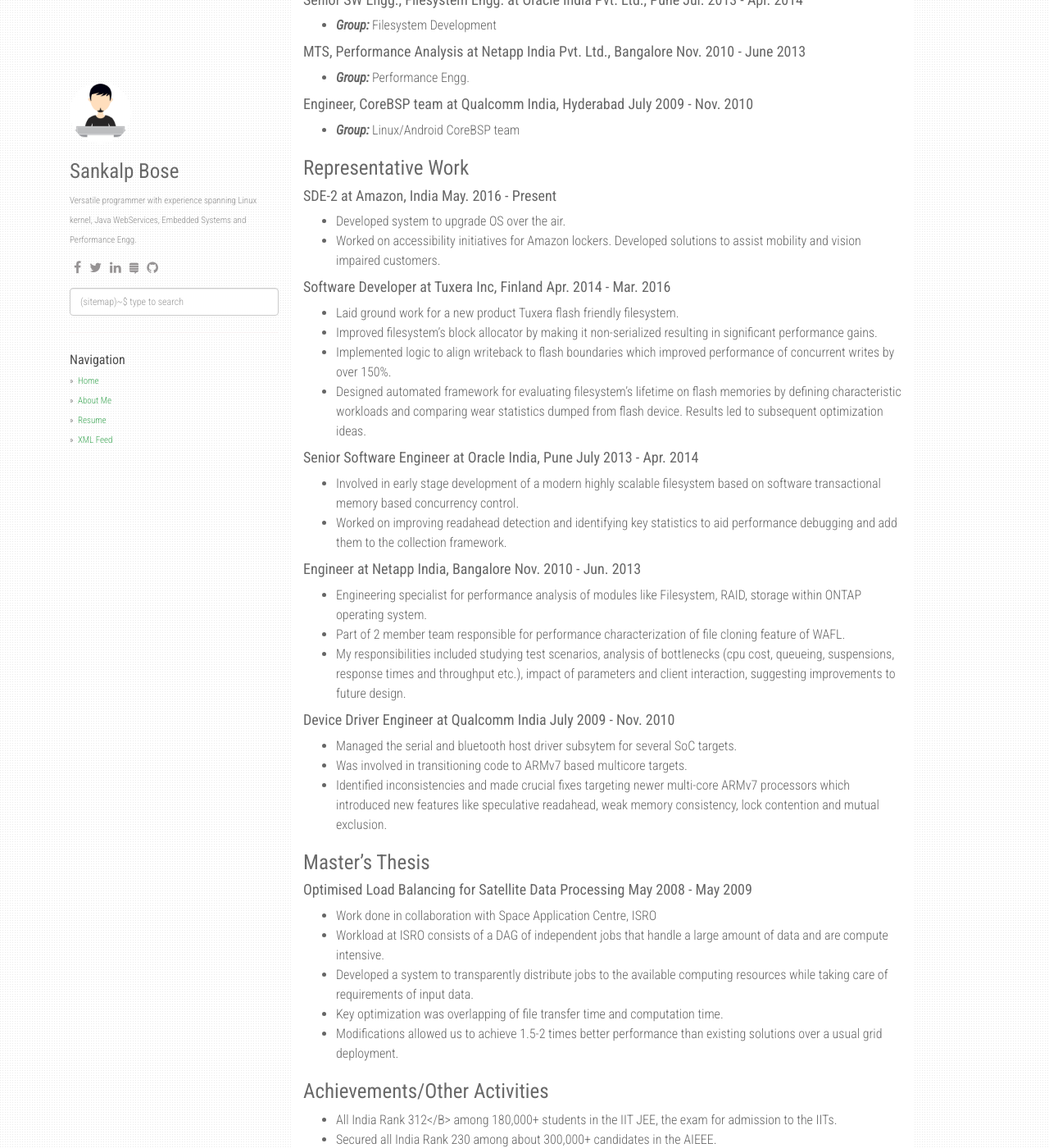
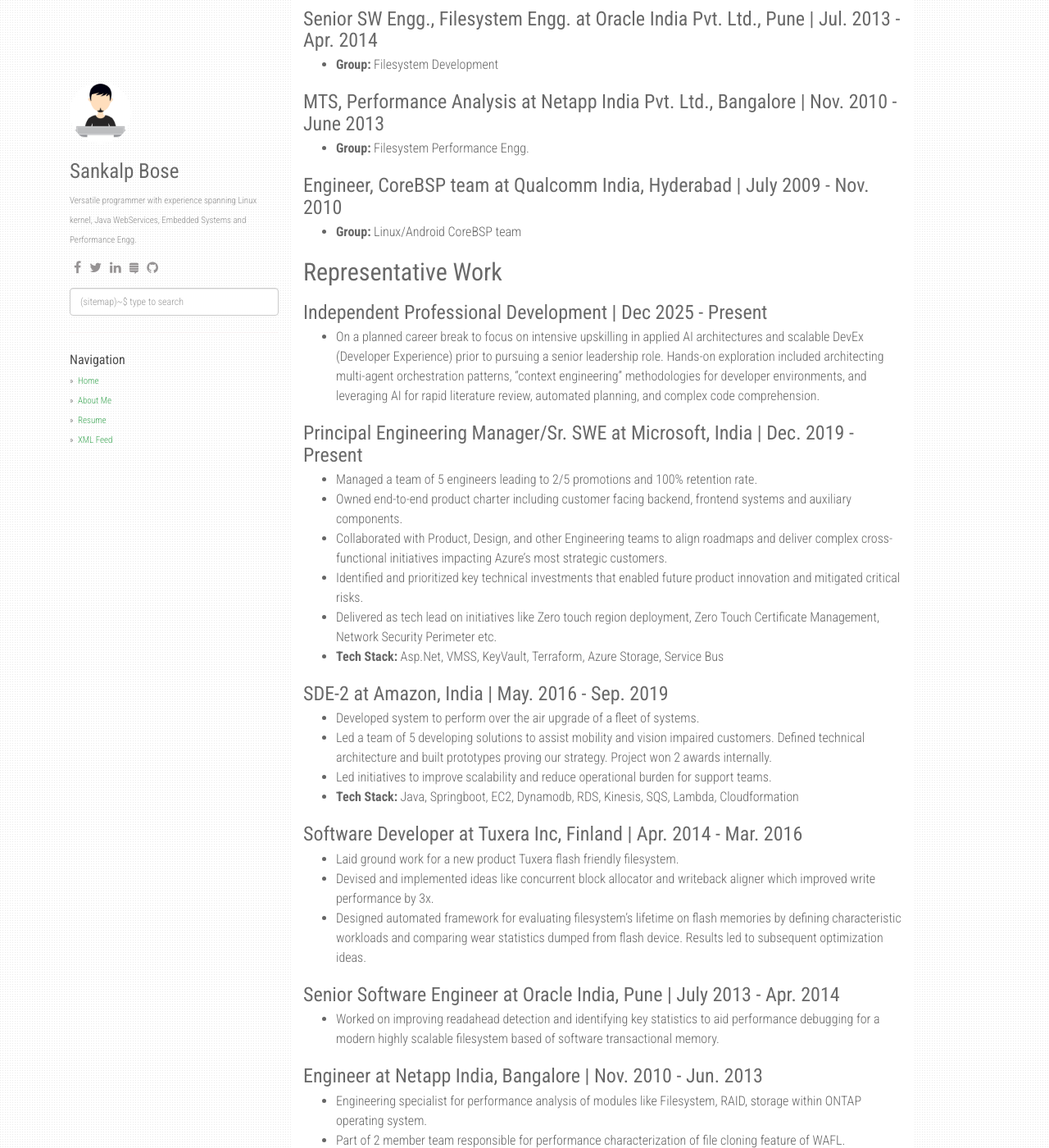
Before and after one commit to sankalpb/sankalpb.github.io, a Jekyll site: the page built from resume.md, in a window 1280 px wide and 1400 px high, scrolled down 987 px. Shown: the whole window at 82% size. Built offline with Jekyll 4.4.1, drawn with Linux system fonts in a browser that asks for light colours; nearby versions of some CDN libraries; our own code applies the rules of GitHub Pages for plain Markdown files; comment, search, counter and statistics services are not loaded; some of the changed text lies outside the part shown.

Commit message:
update resume

```diff
--- a/resume.md
+++ b/resume.md
@@ -1,81 +1,82 @@
----
-title: Resume
-permalink: /resume/
----
-## SANKALP BOSE
-- Email: bose.sankalp [at] gmail.com
-- Repo: bitbucket.org/sankalpb
+# SANKALP BOSE
 
-# Summary
-- 8.5+ years of software development experience covering full stack Java development, <B>embedded systems</B>, distributed storage systems.
-- Knowledgeable about internals of Amazon AWS technologies, <B>Linux</B> kernel, enterprise filesystems, and <B>device drivers</B>.
-- Worked as Performance specialist at <B>Netapp and Oracle</B> responsible for resolving performance bottlenecks across multiple modules like <B>Filesystems, RAID, Network Protocols</B>.
-- Worked as Device driver developer <B>(BSP)</B> and Filesystem developer for embedded Linux platforms for <B>Qualcomm</B> and <B>Tuxera</B> respectively.
-- Proven record as a versatile problem solver (<B>top 5%</B> among <B>Python</B> programmers at Hackerearth) and a quick learner with strong grasp of CS fundamentals.
+**Mobile:** +91 9960482790 | **Email:** bose.sankalp@gmail.com | **Repo:** bitbucket.org/sankalpb
 
-# Academic Background
-#### Indian Institute Of Technology, Kanpur  July 2004 - May 2009
-- B.Tech - M.Tech, Computer Science &amp; Engineering, Specialization: Distributed Systems
-- CGPA BTech: <B>3.24/4.0</B>,  MTech.: <B>3.52/4.0</B>
+## Professional Summary
 
-#### Research Trainee at Helsinki Institute for Information Technology, Finland May 2007 - July 2007
+- Hands-on Engineering Manager/Tech Lead driving technical excellence and fostering high-performing teams.
+- 16+ years of software development experience encompassing Cloud-Native Backend Services and Enterprise Storage and 8+ years as a Tech Lead, driving projects end-to-end from feasibility analysis and technical strategy to execution planning.
+- Owned end-to-end product charter for a critical cloud-native Azure service, Azure Databricks with $3B+ ARR.
+- Proven record as a versatile problem solver and adept at utilizing modern AI-driven coding workflows and Agentic Design Patterns.
 
-# Technical Skills
-- <B>Languages:</B> Java, C, C++, Python, Bash, ARM assembly
-- <B>Debugging Skills:</B> GDB, blktrace, ftrace, perf, fio, strace
-- <B><EM>Other:</EM></B> Kernel programming, S3, DynamoDB, SQS, Springboot, Guice
-- <B><EM>Tools:</EM></B> Docker, QEMU, Yocto/Bitbake, Autoconf
+## Academic Background
 
-# Professional Experience
-#### Software Developer, Amazon Lockers Team, Amazon May 2016 - Present
-- <B><EM>Group:</EM></B> Amazon Lockers
+**Indian Institute Of Technology, Kanpur** | July 2004 - May 2009
+- B.Tech - M.Tech, Computer Science & Engineering, Specialization: Distributed Systems
+- CGPA BTech: 8.1/10, MTech.: 8.8/10
 
-#### Software Developer, Filesystem Engg. at Tuxera Inc., Finland Apr. 2014 - Mar. 2016
-- <B><EM>Group:</EM></B> Filesystems R&amp;D
+## Technical Skills
 
-#### Senior SW Engg., Filesystem Engg. at Oracle India Pvt. Ltd., Pune Jul. 2013 - Apr. 2014
-- <B><EM>Group:</EM></B> Filesystem Development
+- **Languages:** Java, C, C#, Python, Javascript
+- **Frameworks:** Asp.Net Core, Springboot, OAuth, MCP, ADK, LangChain/LangGraph
+- **Cloud:** Azure, AWS, Cloudflare, GCP
+- **Tools:** Docker, Kubernetes, Linux
 
-#### MTS, Performance Analysis at Netapp India Pvt. Ltd., Bangalore Nov. 2010 - June 2013
-- <B><EM>Group:</EM></B> Performance Engg.
+## Professional Experience
 
-#### Engineer, CoreBSP team at Qualcomm India, Hyderabad July 2009 - Nov. 2010
- - <B><EM>Group:</EM></B> Linux/Android CoreBSP team
+### Principal Engineering Manager/Sr. SWE at Microsoft | Dec. 2019 - Dec. 2025
+- **Group:** Azure Databricks
 
-# Representative Work
-#### SDE-2 at Amazon, India May. 2016 - Present
-- Developed system to upgrade OS over the air.
-- Worked on accessibility initiatives for Amazon lockers. Developed solutions to assist mobility and vision impaired customers.
+### Software Developer, Amazon Lockers Team, Amazon | May 2016 - Sep. 2019
+- **Group:** Amazon Lockers
 
-#### Software Developer at Tuxera Inc, Finland Apr. 2014 - Mar. 2016
+### Software Developer, Filesystem Engg. at Tuxera Inc., Finland | Apr. 2014 - Feb. 2016
+- **Group:** Filesystems R&D
+
+### Senior SW Engg., Filesystem Engg. at Oracle India Pvt. Ltd., Pune | Jul. 2013 - Apr. 2014
+- **Group:** Filesystem Development
+
+### MTS, Performance Analysis at Netapp India Pvt. Ltd., Bangalore | Nov. 2010 - June 2013
+- **Group:** Filesystem Performance Engg.
+
+### Engineer, CoreBSP team at Qualcomm India, Hyderabad | July 2009 - Nov. 2010
+- **Group:** Linux/Android CoreBSP team
+
+## Representative Work
+
+### Independent Professional Development | Dec 2025 - Present
+- On a planned career break to focus on intensive upskilling in applied AI architectures and scalable DevEx (Developer Experience) prior to pursuing a senior leadership role. Hands-on exploration included architecting multi-agent orchestration patterns, "context engineering" methodologies for developer environments, and leveraging AI for rapid literature review, automated planning, and complex code comprehension.
+
+### Principal Engineering Manager/Sr. SWE at Microsoft, India | Dec. 2019 - Present
+- Managed a team of 5 engineers leading to 2/5 promotions and 100% retention rate.
+- Owned end-to-end product charter including customer facing backend, frontend systems and auxiliary components.
+- Collaborated with Product, Design, and other Engineering teams to align roadmaps and deliver complex cross-functional initiatives impacting Azure's most strategic customers.
+- Identified and prioritized key technical investments that enabled future product innovation and mitigated critical risks.
+- Delivered as tech lead on initiatives like Zero touch region deployment, Zero Touch Certificate Management, Network Security Perimeter etc.
+- **Tech Stack:** Asp.Net, VMSS, KeyVault, Terraform, Azure Storage, Service Bus
+
+### SDE-2 at Amazon, India | May. 2016 - Sep. 2019
+- Developed system to perform over the air upgrade of a fleet of systems.
+- Led a team of 5 developing solutions to assist mobility and vision impaired customers. Defined technical architecture and built prototypes proving our strategy. Project won 2 awards internally.
+- Led initiatives to improve scalability and reduce operational burden for support teams.
+- **Tech Stack:** Java, Springboot, EC2, Dynamodb, RDS, Kinesis, SQS, Lambda, Cloudformation
+
+### Software Developer at Tuxera Inc, Finland | Apr. 2014 - Mar. 2016
 - Laid ground work for a new product Tuxera flash friendly filesystem.
-- Improved filesystem's block allocator by making it non-serialized resulting in significant performance gains.
-- Implemented logic to align writeback to flash boundaries which improved performance of concurrent writes by over 150%.
+- Devised and implemented ideas like concurrent block allocator and writeback aligner which improved write performance by 3x.
 - Designed automated framework for evaluating filesystem's lifetime on flash memories by defining characteristic workloads and comparing wear statistics dumped from flash device. Results led to subsequent optimization ideas.
 
-#### Senior Software Engineer at Oracle India, Pune July 2013 - Apr. 2014
-- Involved in early stage development of a modern highly scalable filesystem based on software transactional memory based concurrency control.
-- Worked on improving readahead detection and identifying key statistics to aid performance debugging and add them to the collection framework.
+### Senior Software Engineer at Oracle India, Pune | July 2013 - Apr. 2014
+- Worked on improving readahead detection and identifying key statistics to aid performance debugging for a modern highly scalable filesystem based of software transactional memory.
 
-#### Engineer at Netapp India, Bangalore Nov. 2010 - Jun. 2013
+### Engineer at Netapp India, Bangalore | Nov. 2010 - Jun. 2013
 - Engineering specialist for performance analysis of modules like Filesystem, RAID, storage within ONTAP operating system.
 - Part of 2 member team responsible for performance characterization of file cloning feature of WAFL.
-- My responsibilities included studying test scenarios, analysis of bottlenecks (cpu cost, queueing, suspensions, response times and throughput etc.), impact of parameters and client interaction, suggesting improvements to future design.
 
-#### Device Driver Engineer at Qualcomm India July 2009 - Nov. 2010
+### Device Driver Engineer at Qualcomm India | July 2009 - Nov. 2010
 - Managed the serial and bluetooth host driver subsytem for several SoC targets.
-- Was involved in transitioning code to ARMv7 based multicore targets.
 - Identified inconsistencies and made crucial fixes targeting newer multi-core ARMv7 processors which introduced new features like speculative readahead, weak memory consistency, lock contention and mutual exclusion.
 
-# Master's Thesis
-#### Optimised Load Balancing for Satellite Data Processing May 2008 - May 2009
-- Work done in collaboration with Space Application Centre, ISRO
-- Workload at ISRO consists of a DAG of independent jobs that handle a large amount of data and are compute intensive.
-- Developed a system to transparently distribute jobs to the available computing resources while taking care of requirements of input data.
-- Key optimization was overlapping of file transfer time and computation time.
-- Modifications allowed us to achieve 1.5-2 times better performance than existing solutions over a usual grid deployment.
+## Achievements/Other Activities
 
-# Achievements/Other Activities
-- All India Rank 312</B> among 180,000+ students in the IIT JEE, the exam for admission to the IITs.
-- Secured all India Rank 230 among about 300,000+ candidates in the AIEEE.
-- 1st prize, Electronics competition Leviathon at IIT Kanpur.
+- All India Rank 312 among 180,000+ students in the IIT JEE, the exam for admission to the IITs and All India Rank 230 among about 300,000+ candidates in the AIEEE.
```
